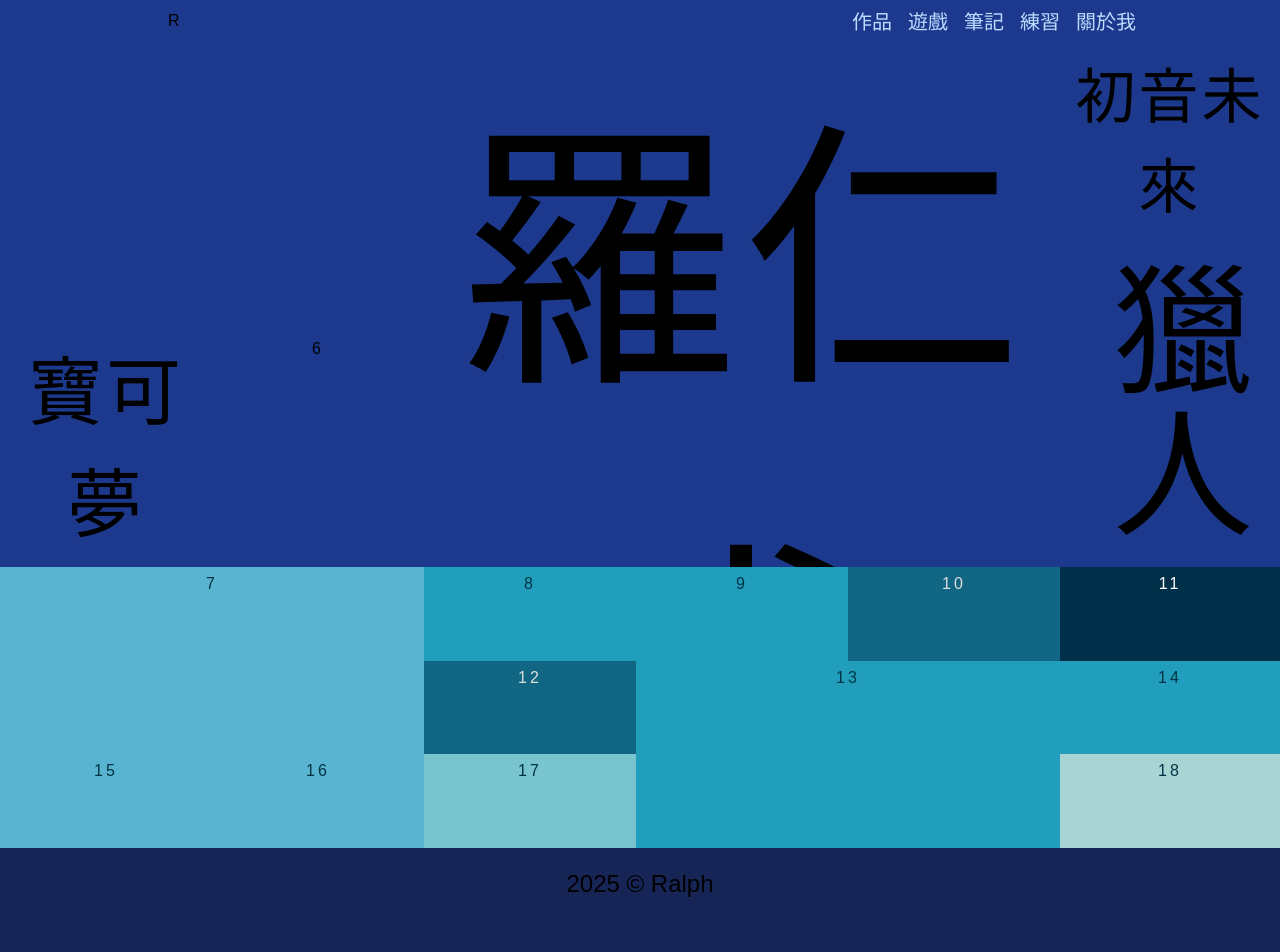
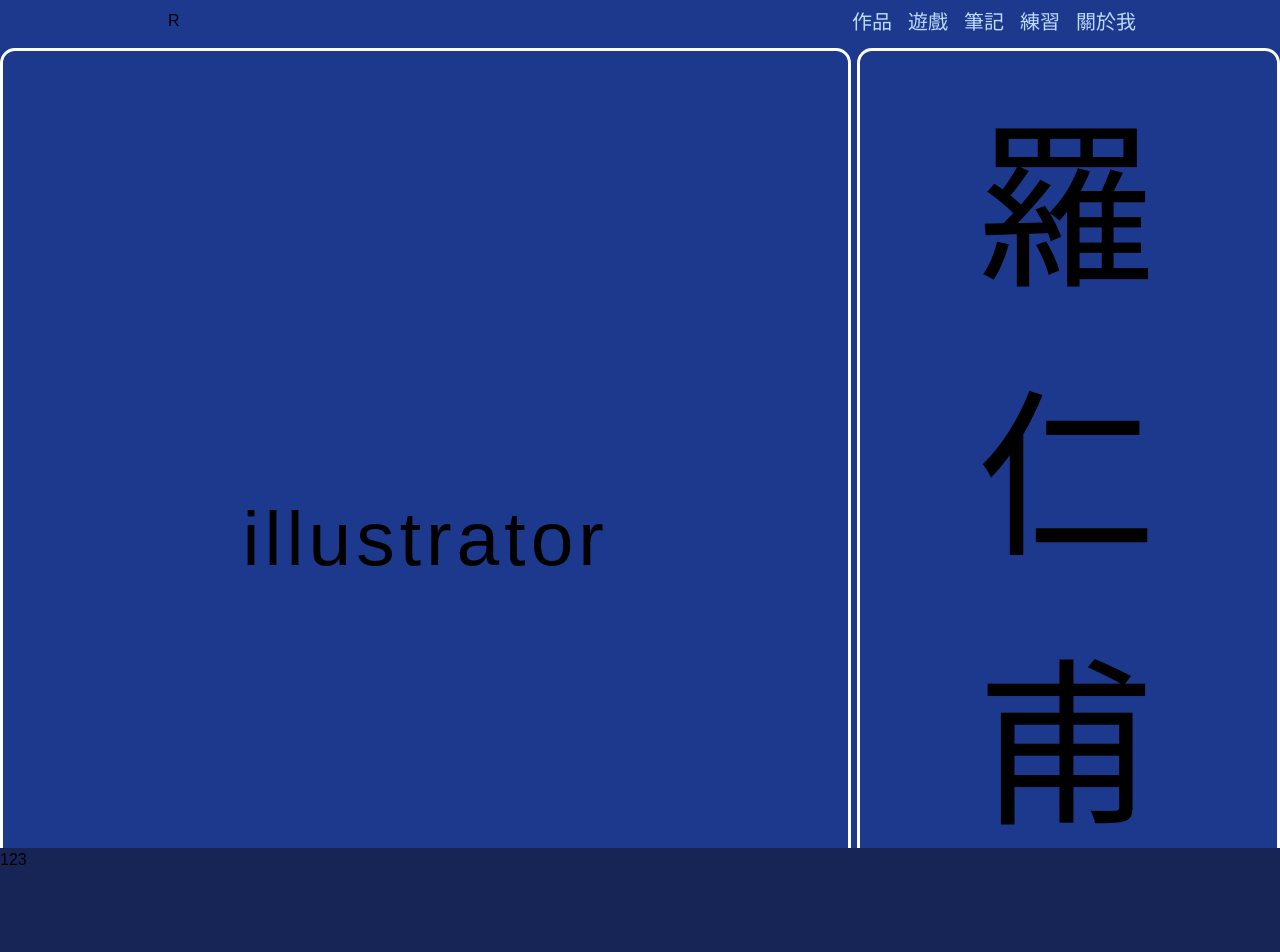
Before and after one commit to ralph7414/ralph-Lu, a React (Vite) app: page / in a window 1280 px wide. Shown: the top 952 px of the page. Built offline with nearby package versions, Linux system fonts and the light colour scheme.

Commit message:
2025/05/09 app wrapper RWD

```diff
--- a/index.html
+++ b/index.html
@@ -5,6 +5,13 @@
         <!-- <link rel="icon" type="image/svg+xml" href="/vite.svg" /> -->
         <meta name="viewport" content="width=device-width, initial-scale=1.0" />
         <title>R</title>
+        <link
+            rel="stylesheet"
+            href="https://cdnjs.cloudflare.com/ajax/libs/font-awesome/6.7.2/css/all.min.css"
+            integrity="sha512-Evv84Mr4kqVGRNSgIGL/F/aIDqQb7xQ2vcrdIwxfjThSH8CSR7PBEakCr51Ck+w+/U6swU2Im1vVX0SVk9ABhg=="
+            crossorigin="anonymous"
+            referrerpolicy="no-referrer"
+        />
     </head>
     <body>
         <div id="root"></div>
--- a/src/components/RootLayout/End.jsx
+++ b/src/components/RootLayout/End.jsx
@@ -2,7 +2,7 @@
     return (
         <>
             <footer className="h-40 w-full p-5 bg-blue-950 text-center text-2xl">
-                2025 © Ralph
+                <h1 className="mt-12">2025 © Ralph</h1>
             </footer>
         </>
     )
--- a/src/components/RootLayout/Nav.jsx
+++ b/src/components/RootLayout/Nav.jsx
@@ -1,5 +1,8 @@
 import React from 'react'
 import { Link, NavLink } from 'react-router-dom'
+
+import { FontAwesomeIcon } from '@fortawesome/react-fontawesome'
+import { faBars } from '@fortawesome/free-solid-svg-icons'
 
 const Header = () => {
     let nav_link =
@@ -9,8 +12,8 @@
 
     return (
         <>
-            <nav className=" fixed h-[3rem] bg-blue-900 p-2 items-center w-full">
-                <ul className="flex justify-between content-center px-32">
+            <nav className="fixed h-[3rem] bg-blue-900 p-2 items-center w-full">
+                <ul className="max-md:hidden flex justify-between content-center px-32">
                     <li>
                         <Link
                             className="w-24 m-8 relative top-px cursor-pointer"
@@ -19,13 +22,14 @@
                             R
                         </Link>
                     </li>
-                    <li>
+                    <li className="max-md:hidden">
                         <NavLink to="/portfolio" className={nav_link}>
                             作品
                         </NavLink>
                         <NavLink to="/game" className={nav_link}>
                             遊戲
                         </NavLink>
+
                         <NavLink to="/note" className={nav_link}>
                             筆記
                         </NavLink>
@@ -37,6 +41,18 @@
                         </NavLink>
                     </li>
                 </ul>
+
+                <ul className="hidden text-4xl max-md:flex max-md:justify-between">
+                    <li>
+                        <Link
+                            className="mr-auto w-24 m-8 relative top-px cursor-pointer self-center"
+                            to="/"
+                        >
+                            R
+                        </Link>
+                    </li>
+                    <FontAwesomeIcon icon={faBars} className="ml-auto" />
+                </ul>
             </nav>
         </>
     )
--- a/src/index.css
+++ b/src/index.css
@@ -7,7 +7,7 @@
 body {
     font-family: 'Chocolate Classical Sans', sans-serif;
     box-sizing: border-box;
-    transition: all 0.5s;
+    transition: all 0.6s;
 }
 
 html {
@@ -32,7 +32,7 @@
 
 .wrapper {
     display: grid;
-    /* gap: 8px; */
+    gap: 5px;
     overflow: hidden;
     grid-template: repeat(6, 1fr) / repeat(6, 1fr);
     grid-template-areas:
@@ -42,99 +42,138 @@
         'A7 A7 A8 A9 A10 A11'
         'A7 A7 A12 A13 A13 A14'
         'A15 A16 A17 A13 A13 A18';
+    @media (width <= 1280px) {
+        grid-template-columns: repeat(3, 1fr);
+        grid-template-rows: repeat(1, 1fr);
+        /* border: 5px solid #bb2646; */
+        gap: 6px;
+        grid-template-areas:
+            'A1 A1 A2'
+            'A1 A1 A3'
+            'A5 A4 A6'
+            'A7 A4 A8'
+            'A9 A9 A10'
+            'A9 A9 A11'
+            'A12 A13 A13'
+            'A14 A13 A13'
+            'A15 A16 A17'
+            'A18 A18 A18';
+    }
+    @media (width <= 768px) {
+        grid-template-columns: repeat(2, 1fr);
+        grid-template-rows: repeat(1, 1fr);
+        /* border: 8px solid #225; */
+        gap: 5px;
+        grid-template-areas:
+            'A1 A1'
+            'A3 A2'
+            'A4 A5'
+            'A4 A6'
+            'A7 A7'
+            'A8 A9'
+            'A10 A10'
+            'A11 A12'
+            'A14 A13'
+            'A15 A13'
+            'A16 A13'
+            'A17 A17'
+            'A18 A18';
+    }
 }
 .item {
     width: 100%;
     height: 100%;
-    padding: 5px;
+    padding: 2px;
     /* background-color: rgb(74, 28, 160); */
     text-align: center;
-    letter-spacing: 3px;
+    letter-spacing: 5px;
     margin-top: auto;
     margin-bottom: auto;
+    border: 3px solid white;
+    display: flex;
+    border-radius: 15px;
+    justify-content: center;
+    align-items: center;
+    cursor: pointer;
+    &:hover {
+        background-color: darkblue;
+        color: aliceblue;
+    }
+    @media (width <= 1280px) {
+        /* height: auto; */
+        padding: 25px;
+    }
+    @media (width <= 768px) {
+        letter-spacing: 3px;
+        padding: 20px;
+    }
 }
 
 .item01 {
     grid-area: A1;
-    font-size: 200px;
+    @media (width <= 768px) {
+        letter-spacing: 0.5rem;
+        padding: 30px;
+    }
 }
 .item02 {
     grid-area: A2;
-    font-size: 280px;
 }
 .item03 {
     grid-area: A3;
-    font-size: 60px;
 }
 .item04 {
     grid-area: A4;
-    font-size: 140px;
     writing-mode: vertical-rl;
+    @media (width<=1280px) {
+        padding: 50px 0 50px 0;
+    }
 }
 .item05 {
     grid-area: A5;
-    font-size: 75px;
 }
 .item06 {
     grid-area: A6;
 }
 .item07 {
     grid-area: A7;
-    background-color: #58b4d1;
-    color: #034;
 }
 .item08 {
     grid-area: A8;
-    background-color: #219ebc;
-    color: #034;
 }
 .item09 {
     grid-area: A9;
-    background-color: #219ebc;
-    color: #034;
 }
 .item10 {
     grid-area: A10;
-    background-color: #116783;
-    color: #ddd;
 }
 .item11 {
     grid-area: A11;
-    color: #fff;
-    background-color: #003049;
 }
 .item12 {
     grid-area: A12;
-    background-color: #116783;
-    color: #ddd;
 }
 .item13 {
     grid-area: A13;
-    background-color: #219ebc;
-    color: #034;
+    @media (width <= 768px) {
+        writing-mode: vertical-rl;
+    }
 }
 .item14 {
     grid-area: A14;
-    background-color: #219ebc;
-    color: #034;
 }
 .item15 {
     grid-area: A15;
-    background-color: #58b4d1;
-    color: #034;
 }
 .item16 {
     grid-area: A16;
-    background-color: #58b4d1;
-    color: #034;
 }
 .item17 {
     grid-area: A17;
-    background-color: #78c5cf;
-    color: #034;
 }
 .item18 {
     grid-area: A18;
-    background-color: #a8d4d3;
-    color: #034;
+    @media (width <= 1280px) {
+        padding: 50px;
+    }
 }
--- a/src/routes/pages/App.jsx
+++ b/src/routes/pages/App.jsx
@@ -2,28 +2,68 @@
     return (
         <>
             <header>
-                <div className="wrapper h-lvh bg-blue-900">
-                    <div className="item item01"></div>
-                    <div className="item item02">羅仁甫</div>
-                    <div className="item item03">初音未來</div>
-                    <div className="item item04">獵人</div>
-                    <div className="item item05">寶可夢</div>
-                    <div className="item item06">6</div>
-                    <div className="item item07">7</div>
-                    <div className="item item08">8</div>
-                    <div className="item item09">9</div>
-                    <div className="item item10">10</div>
-                    <div className="item item11">11</div>
-                    <div className="item item12">12</div>
-                    <div className="item item13">13</div>
-                    <div className="item item14">14</div>
-                    <div className="item item15">15</div>
-                    <div className="item item16">16</div>
-                    <div className="item item17">17</div>
-                    <div className="item item18">18</div>
+                <div className="wrapper h-lvh bg-blue-900 max-xl:h-full ">
+                    <div className="item item01 text-[6vw] max-xl:text-[12vw] max-md:text-[12vw]">
+                        illustrator
+                    </div>
+                    <div className="item item02 text-[14vw] max-xl:text-[7vw] max-md:text-[7vw]">
+                        羅仁甫
+                    </div>
+                    <div className="item item03 text-[3vw] max-xl:text-[5vw] max-md:text-[6vw]">
+                        初音未來
+                    </div>
+                    <div className="item item04 text-[6vw] max-xl:text-[15vw] max-md:text-[20vw]">
+                        程式
+                    </div>
+                    <div className="item item05 text-[4vw] max-xl:text-[7vw] max-md:text-[9vw]">
+                        寶可夢
+                    </div>
+                    <div className="item item06 text-[4vw] max-xl:text-[7vw] max-md:text-[9vw]">
+                        遊戲王
+                    </div>
+                    <div className="item item07 text-[11vw] max-xl:text-[8vw] max-md:text-[12vw]">
+                        動漫
+                    </div>
+                    <div className="item item08 text-[5vw] max-xl:text-[8vw] max-md:text-[10vw]">
+                        音樂
+                    </div>
+                    <div className="item item09 text-[5vw] max-xl:text-[23vh] max-md:text-[10vw]">
+                        設計
+                    </div>
+                    <div className="item item10 text-[5vw] max-xl:text-[8vw] max-md:text-[12vw]">
+                        遊戲
+                    </div>
+                    <div className="item item11 text-[5vw] max-xl:text-[8vw] max-md:text-[9vw]">
+                        小說
+                    </div>
+                    <div className="item item12 text-[3vw] max-xl:text-[5vw] max-md:text-[6vw]">
+                        TWITCH
+                    </div>
+                    <div className="item item13 text-[7vw] max-xl:text-[12vw] max-md:text-[12vw]">
+                        魔物獵人
+                    </div>
+                    <div className="item item14 text-[3vw] max-xl:text-[6vw] max-md:text-[8vw]">
+                        react
+                    </div>
+                    <div className="item item15 text-[2.5vw] max-xl:text-[6vw] max-md:text-[5vw]">
+                        Python
+                    </div>
+                    <div className="item item16 text-[2.5vw] max-xl:text-[6vw] max-md:text-[5vw]">
+                        Premiere
+                    </div>
+                    <div className="item item17 text-[2.5vw] max-xl:text-[4vw] max-md:text-[10vw]">
+                        Photoshop
+                    </div>
+                    <div className="item item18 text-[2.5vw] max-xl:text-[12vw] max-md:text-[10vw]">
+                        JavaScript
+                    </div>
                     {/* ! Grid */}
                     {/* <h1 className="text-8xl text-end mr-10 ">羅仁甫</h1> */}
                 </div>
+
+                <section className=" w-full h-dvh bg-blue-950">
+                    <h1>123</h1>
+                </section>
             </header>
         </>
     )
--- a/src/routes/pages/RootLayout.jsx
+++ b/src/routes/pages/RootLayout.jsx
@@ -6,7 +6,7 @@
     return (
         <>
             <Nav />
-            <main className="mt-[3rem]">
+            <main className="mt-[3rem] ">
                 <Outlet />
             </main>
             <End />
```
Also changed, not shown: package.json (+7 -1 lines), 1 other file (tests, documents, lock files or other folders).
